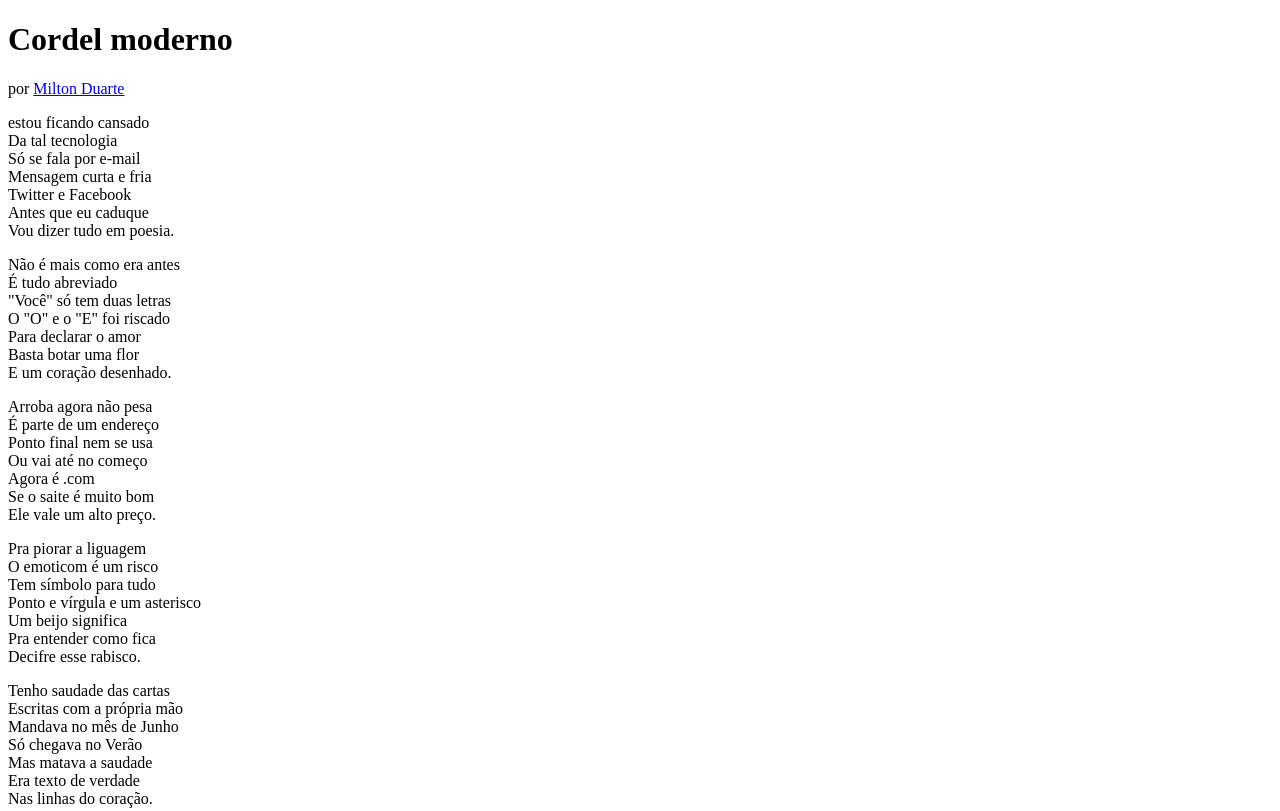
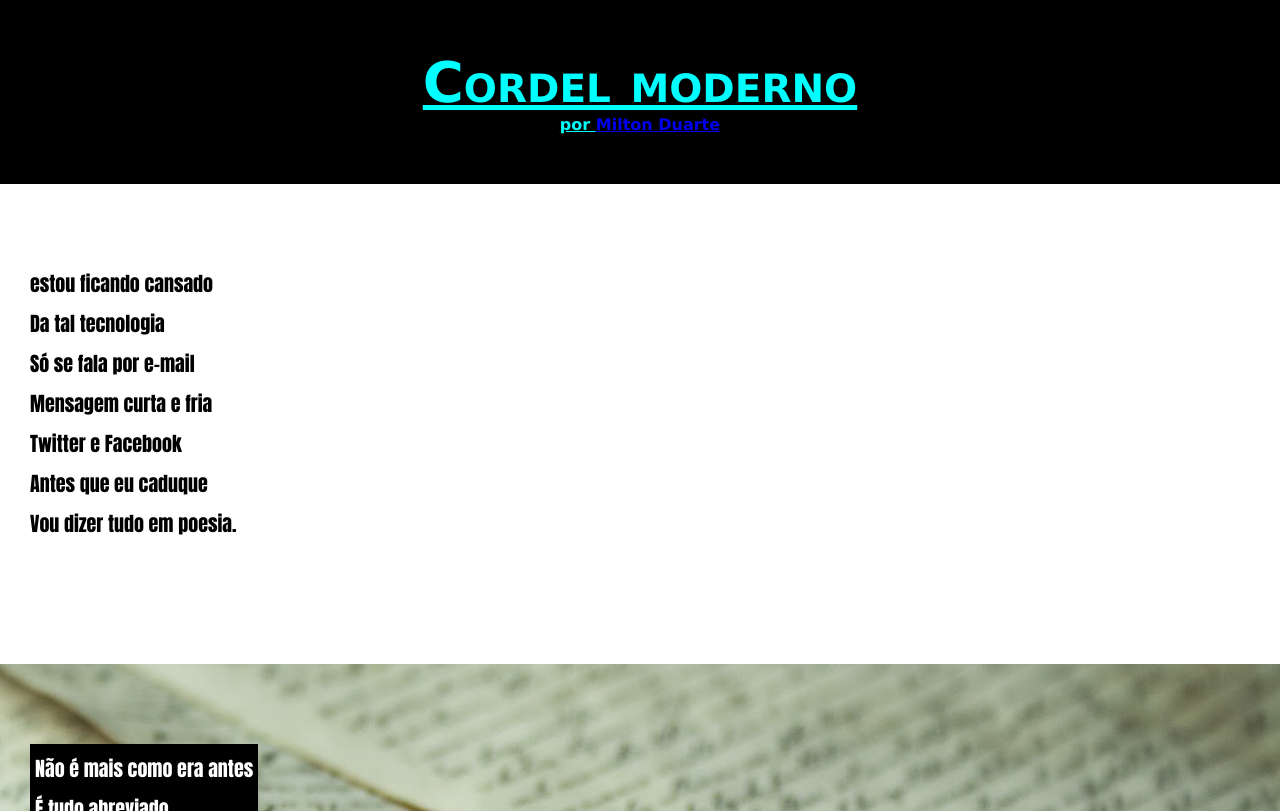
Before and after one commit to poca753/projeto-cordel, a plain HTML site: page index.html in a window 1280 px wide. Shown: the top 811 px of the page. Drawn offline with Linux system fonts and the light colour scheme.

Commit message:
onkjnkjjn

```diff
--- a/style.css
+++ b/style.css
@@ -8,3 +8,87 @@
     font-family: Michroma;
     src: url('https://fonts.googleapis.com/css2?family=Michroma&display=swap');
 }
+
+:root{
+    --fonte1: Verdana, Geneva, Tahona, Sans-serif;
+    --fonte2: "Dancing Script", "sans-serif"
+    --fonte3: "Oswald", "cursive"
+}
+*{
+    margin: 0px;
+    padding: 0px;
+    font-size: 1em;
+}
+html,body{
+     min-height: 100vh;
+     background-color: blanchedalmond;
+     font-family: var(--fonte1);
+}
+
+header{
+    background-color: black;
+    color: azure;
+    text-align: center;
+}
+header>h1{
+    padding-top: 50px;
+    font-variant: small-caps;
+    font-family: var(--fonte2);
+    font-size: 7vh;
+}
+header>p{
+    padding-bottom: 50px;
+}
+header, footer{
+   color: aqua;
+   text-decoration: none;
+   font-weight: bolder;
+}
+
+header, footer, a:hover{
+    text-decoration: underline;
+}
+
+section{
+    padding-top: 10vh;
+    padding-bottom: 10vh;
+    line-height: 2em;
+    padding-left: 30px;
+    font-family: Impact, Haettenschweiler, 'Arial Narrow Bold', sans-serif;
+    font-size: 2.5vh;
+}
+section>p{
+    padding-bottom: 2em;
+
+}
+section#img01{
+    background-image: url(imagens/background002.jpg);
+    background-position: right center;
+    background-repeat: no-repeat;
+}
+section#img02{
+    background-image: url(imagens/background001.jpg);
+}
+.normal{
+    background-color: white;
+    color: black;
+}
+.imagem{
+    background-color: rgb(51, 51, 51);
+    color: white;
+    box-shadow: 6px 6px 1px 0px black;
+    background-size: cover;
+    background-attachment: fixed;
+}
+.imagem>p{
+    display: inline-block;
+    padding: 5px;
+    background-color: black;
+    text-shadow: 1px 1px 0px black;
+}
+footer{
+    background-color: black;
+    color: white;
+    text-align: center;
+    padding: 10px;
+}
```
Also changed, not shown: imagens/background001.jpg (added), imagens/background002.jpg (added).
